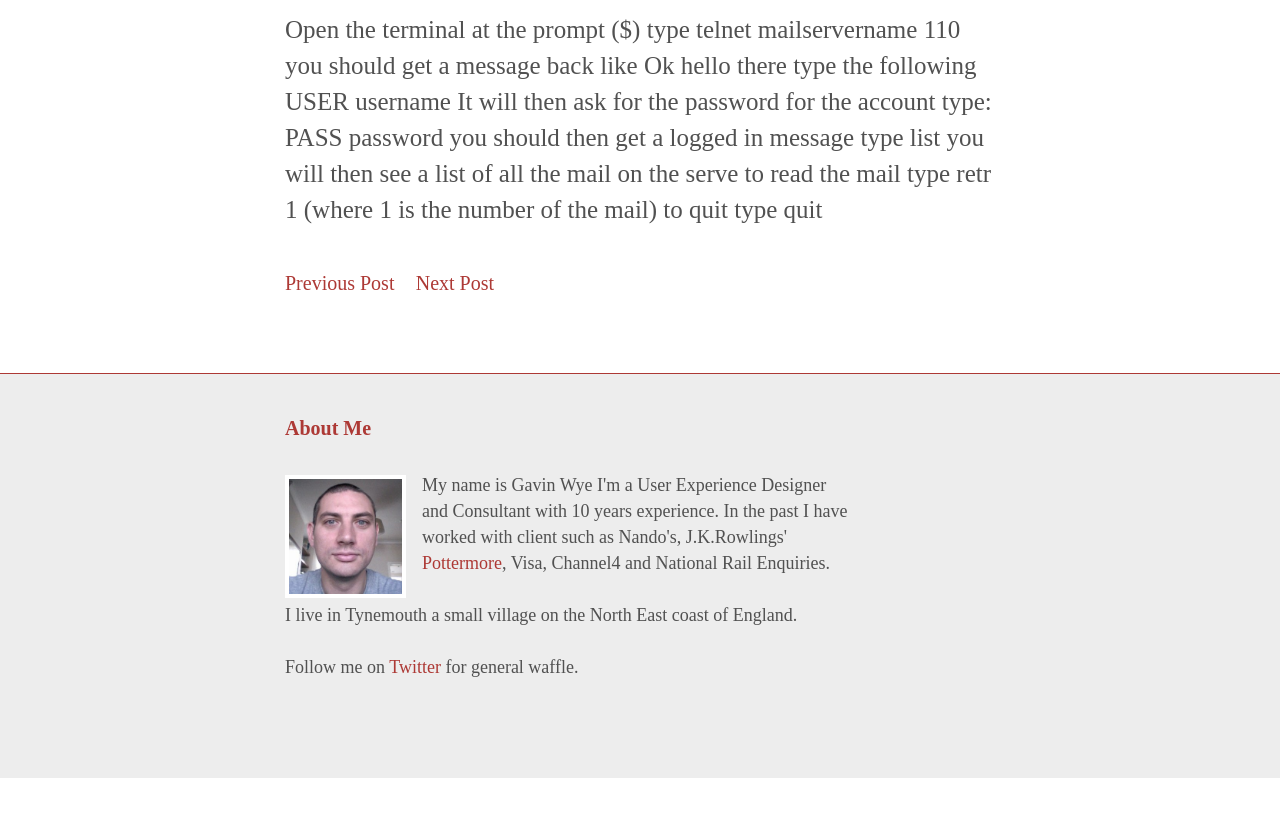
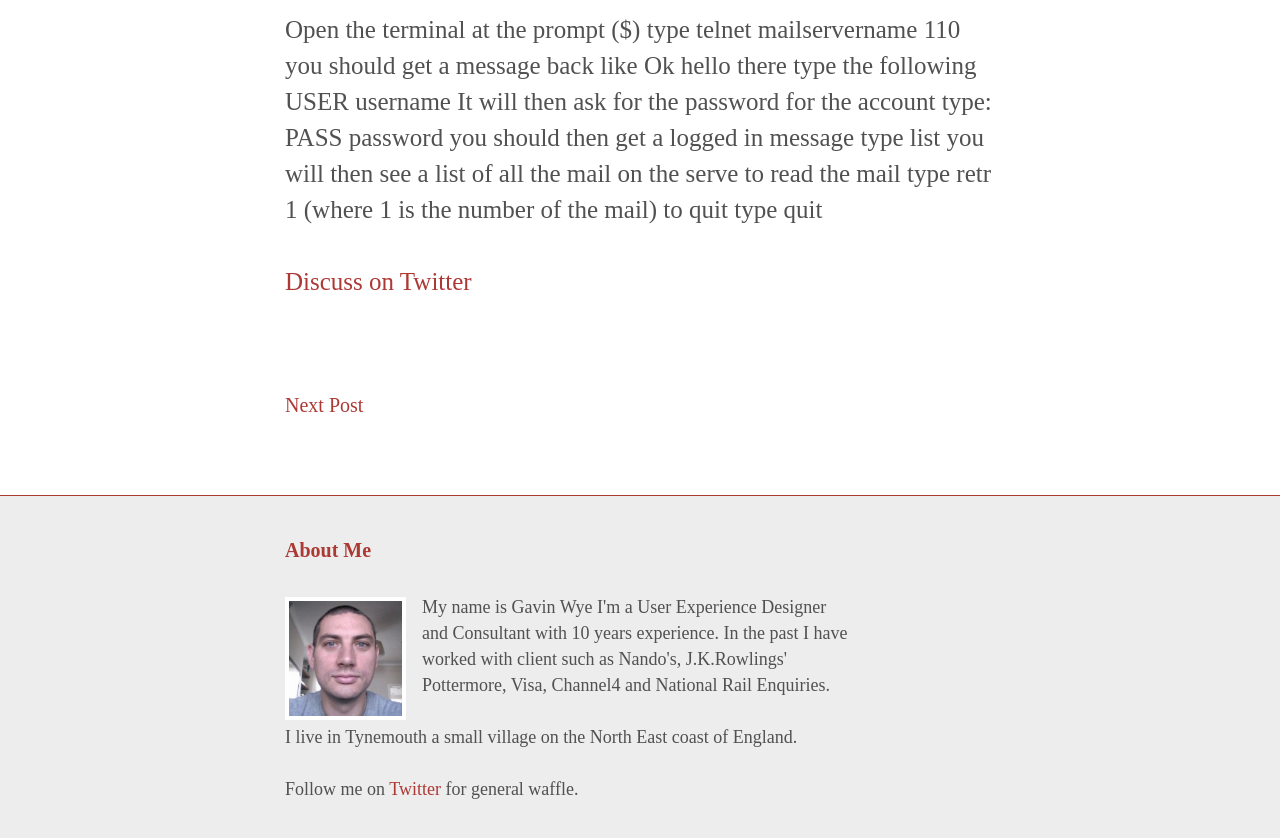
Before and after one commit to gavinwye/gavinwye, a Jekyll site: the page built from _posts/2007-08-22-when-rules-go-wrong.markdown, in a window 1280 px wide and 900 px high, scrolled down 1718 px. Shown: the top 838 px of the window. Built offline with Jekyll 4.4.1, drawn with Linux system fonts in a browser that asks for light colours; Markdown is read by kramdown in place of the engine named in the settings; comment, search, counter and statistics services are not loaded; before the commit the page ends 2496 px from its top, so only the background shows below that; some of the changed text lies outside the part shown.

Commit message:
Added post navigation
- tidied up some links to oter places.
- added twitter share link to the bottom of posts

```diff
--- a/_includes/_footer.html
+++ b/_includes/_footer.html
@@ -37,11 +37,11 @@
 
 			<img src="/assets/images/gavin-wye.jpg">
 
-			<p >My name is Gavin Wye I'm a User Experience Designer and Consultant with 10 years experience. In the past I have worked with client such as Nando's, J.K.Rowlings' <a href="#" style="">Pottermore</a>, Visa, Channel4 and National Rail Enquiries.</p>
+			<p >My name is Gavin Wye I'm a User Experience Designer and Consultant with 10 years experience. In the past I have worked with client such as Nando's, J.K.Rowlings' Pottermore, Visa, Channel4 and National Rail Enquiries.</p>
 
 			<p>I live in Tynemouth a small village on the North East coast of England.</p>
 
-			<p>Follow me on <a href="#" rel="me">Twitter</a> for general waffle.</p>
+			<p>Follow me on <a href="http://www.twitter.com/gavinwye" rel="me">Twitter</a> for general waffle.</p>
 
 			</div>
 
--- a/_includes/post.html
+++ b/_includes/post.html
@@ -7,7 +7,6 @@
 		<h1>{{ post.title }}</h1>
 		<p class="meta">{{ post.date | date_to_long_string }}</p>
 		{{ content }}
-
 <!-- </article>
 	</section> -->
 
--- a/_layouts/post.html
+++ b/_layouts/post.html
@@ -1,16 +1,24 @@
 {% include _header.html %}
-
 <section>
 	<article>
 		<h1>{{ page.title }}</h1>
-		<p class="meta">{{ page.date | date_to_string }}</p>
+		<p class="meta">{{ page.date | date_to_long_string }}</p>
 		{{ content }}
+		<p>
+		<a href="https://twitter.com/share">Discuss on Twitter</a>
+		<script>!function(d,s,id){var js,fjs=d.getElementsByTagName(s)[0],p=/^http:/.test(d.location)?'http':'https';if(!d.getElementById(id)){js=d.createElement(s);js.id=id;js.src=p+'://platform.twitter.com/widgets.js';fjs.parentNode.insertBefore(js,fjs);}}(document, 'script', 'twitter-wjs');</script>
+		</p>
 	</article>
 </section>
+<br><br>
 <nav>
 	<ul class="nav">
-		<li><a href="#">Previous post</a></li>
-		<li><a href="#">Next post</a></li>
+		{% if page.previous.url %}
+		<li><a href="{{page.previous.url}}">Previous post</a></li>
+		{% endif %}
+		{% if page.next.url %}
+		<li><a href="{{page.next.url}}">Next post</a></li>
+		{% endif %}
 	</ul>
 </nav>
 
```
Also changed, not shown: _includes/page.html (+7 -0 lines), _layouts/home.html (+9 -3 lines), _layouts/page.html (+12 -1 lines), notes.md (added, +2 -0 lines), 1 other file.
